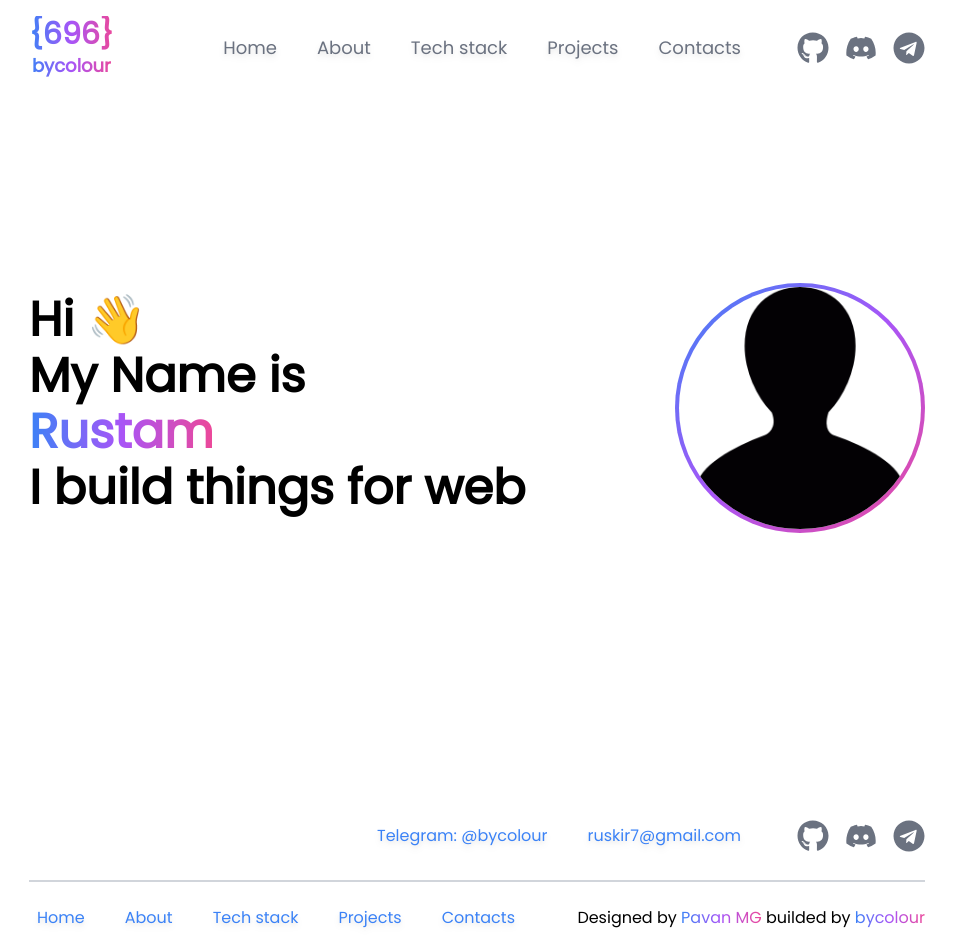
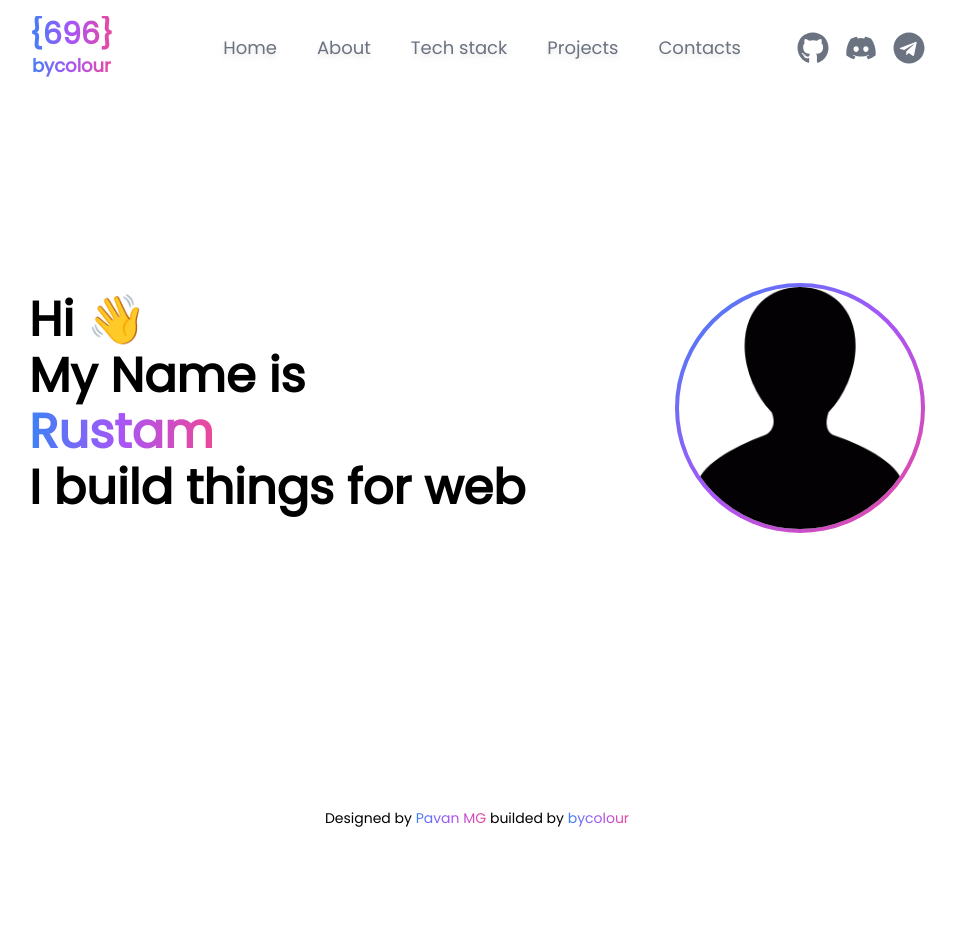
Before and after one commit to bycolour2/portfolio, a React (Vite) app: page / in a window 1280 px wide. Shown: the top 951 px of the page, without its empty margins (163-1119 px from the left). After the commit the page ends 836 px from the top, so only its background shows below. Built offline with nearby package versions, Linux system fonts and the light colour scheme; what prettier-plugin-tailwindcss would draw is missing.

Commit message:
feat: added short footer

```diff
--- a/src/Details.ts
+++ b/src/Details.ts
@@ -182,3 +182,8 @@ export const contactDetails = {
   telegram: '@bycolour',
   phone: '',
 };
+
+// Enter Footer type here
+export const footerDetails = {
+  withNav: false,
+};
--- a/src/components/Footer.tsx
+++ b/src/components/Footer.tsx
@@ -1,11 +1,37 @@
 import { NavLink } from 'react-router-dom';
 
-import { contactDetails, socialMediaUrl } from '../Details';
+import { contactDetails, footerDetails, socialMediaUrl } from '../Details';
 import { Socials } from './Socials';
 
 export const Footer = () => {
   return (
-    <footer className="flex flex-col justify-center bg-white">
+    <footer className="flex w-full flex-col justify-center bg-white">
+      {!footerDetails.withNav ? (
+        <div className="mx-auto w-[70%]">
+          <div className="flex flex-row items-center justify-center py-2 text-sm">
+            <p>
+              Designed by{' '}
+              <a
+                href="https://github.com/pavanmg007"
+                target="_blank"
+                rel="noreferrer"
+                className="bg-gradient-to-r from-blue-500 via-purple-500 to-pink-500 bg-clip-text text-transparent"
+              >
+                Pavan MG
+              </a>{' '}
+              builded by{' '}
+              <a
+                href="https://github.com/bycolour2"
+                target="_blank"
+                rel="noreferrer"
+                className="bg-gradient-to-r from-blue-500 via-purple-500 to-pink-500 bg-clip-text text-transparent"
+              >
+                bycolour
+              </a>
+            </p>
+          </div>
+        </div>
+      ) : (
         <div className="mx-auto w-[70%]">
           <div className="mb-4 flex flex-row items-center justify-end border-b-2 border-gray-300 pt-4 pb-6">
             {/* <div className="flex flex-col items-center justify-center text-slate-700 opacity-90">
@@ -30,8 +56,8 @@ export const Footer = () => {
               <Socials />
             </div>
           </div>
-        <nav className="flex flex-row items-center justify-between pb-4">
-          <div className="flex flex-row gap-6">
+          <div className="flex flex-row items-center justify-between pb-4">
+            <nav className="flex flex-row gap-6">
               <NavLink
                 to={'/'}
                 className="p-2 text-base font-medium text-blue-500 drop-shadow-md hover:text-blue-900"
@@ -62,7 +88,7 @@ export const Footer = () => {
               >
                 Contacts
               </NavLink>
-          </div>
+            </nav>
             <div className="flex flex-col">
               <p>
                 Designed by{' '}
@@ -85,8 +111,9 @@ export const Footer = () => {
                 </a>
               </p>
             </div>
-        </nav>
           </div>
+        </div>
+      )}
     </footer>
   );
 };
```
Lines whose indentation alone changed are shown as unchanged.
